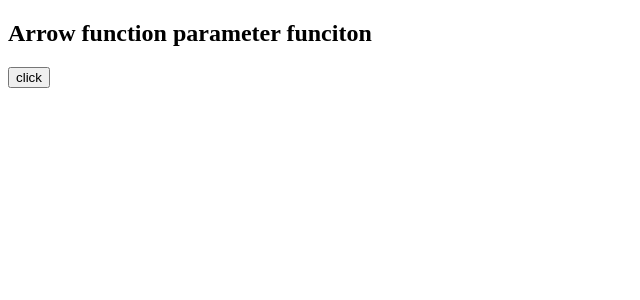
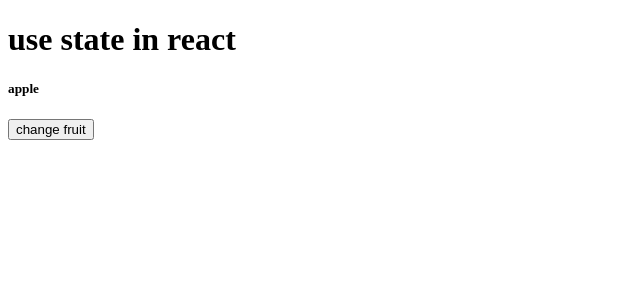
Before and after one commit to Sonukumar201995/React-practice-03, a React (Vite) app: page / in a window 1280 px wide. Shown: the top 300 px of the page, without its empty margins (0-640 px from the left). Built offline with nearby package versions, Linux system fonts and the light colour scheme.

Commit message:
useState in React

```diff
--- a/src/App.jsx
+++ b/src/App.jsx
@@ -1,15 +1,13 @@
+import { useState } from "react";
+
 function App()
 {
-  function fruit(name)
-  {
-    console.log(name)
-
-  }
+  const [fruit,setFruit]=useState("apple")
   return(
     <>
-    <h2>Arrow function parameter funciton</h2>
-      <button onClick={()=>fruit("apple")}>click</button>
-
+      <h1>use state in react</h1>
+      <h5>{fruit}</h5>
+      <button onClick={()=>setFruit("banana")}>change fruit</button>
     </>
   )
 }
```
